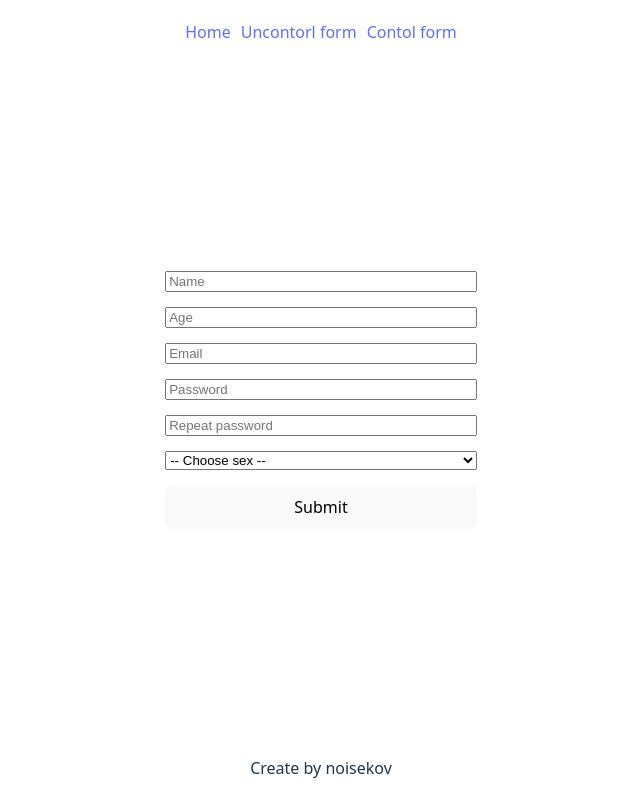
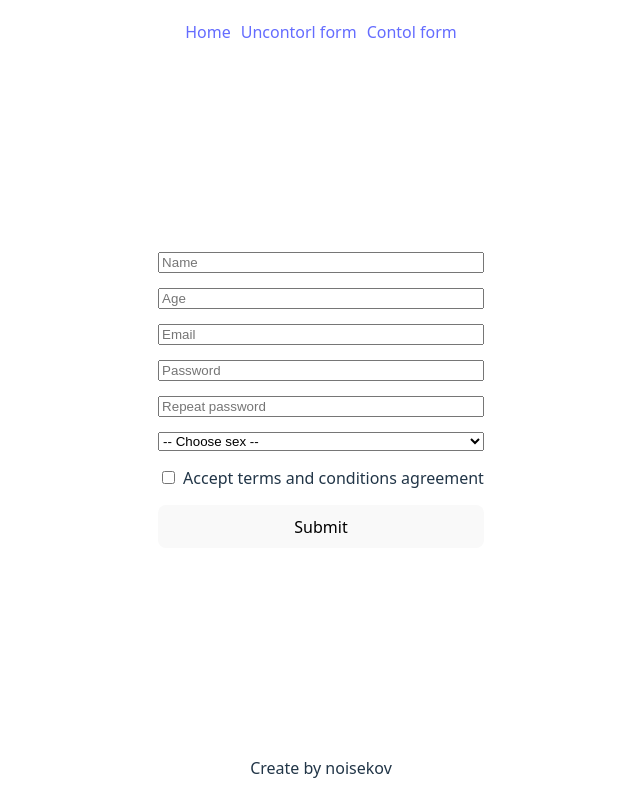
Before and after one commit to noisekov/reactForms, a React (Vite) app: page /reactForms/form-contorl in a window 1280 px wide. Shown: the whole page, without its empty margins (319-959 px from the left). Built offline with nearby package versions, Linux system fonts and the light colour scheme.

Commit message:
feat: add terms

```diff
--- a/src/page/FormControl/FormControl.tsx
+++ b/src/page/FormControl/FormControl.tsx
@@ -44,7 +44,9 @@ const formValidation = z
     sex: z.string().refine((val) => val !== 'choose', {
       message: `Choose gender`,
     }),
-    // terms: z.string().email({ message: 'Invalid email address' }),
+    terms: z.boolean().refine((val) => val === true, {
+      message: `Accept terms`,
+    }),
     // image: z.string().email({ message: 'Invalid email address' }),
     // country: z.string().email({ message: 'Invalid email address' }),
   })
@@ -91,6 +93,11 @@ export default function FormControl() {
         <option value="female">Female</option>
       </select>
       <output className={styles.error}>{errors.sex?.message}</output>
+      <label className={styles.label}>
+        <input type="checkbox" {...register('terms')} />
+        Accept terms and conditions agreement
+      </label>
+      <output className={styles.error}>{errors.terms?.message}</output>
 
       <button name="submit" type="submit">
         Submit
--- a/src/page/FormUncontrol/FormUncontrol.tsx
+++ b/src/page/FormUncontrol/FormUncontrol.tsx
@@ -60,7 +60,9 @@ const FormUncontrol = () => {
       sex: z.string().refine((val) => val !== 'choose', {
         message: `Choose gender`,
       }),
-      // terms: z.string().email({ message: 'Invalid email address' }),
+      terms: z.boolean().refine((val) => val === true, {
+        message: `Accept terms`,
+      }),
       // image: z.string().email({ message: 'Invalid email address' }),
       // country: z.string().email({ message: 'Invalid email address' }),
     })
```
